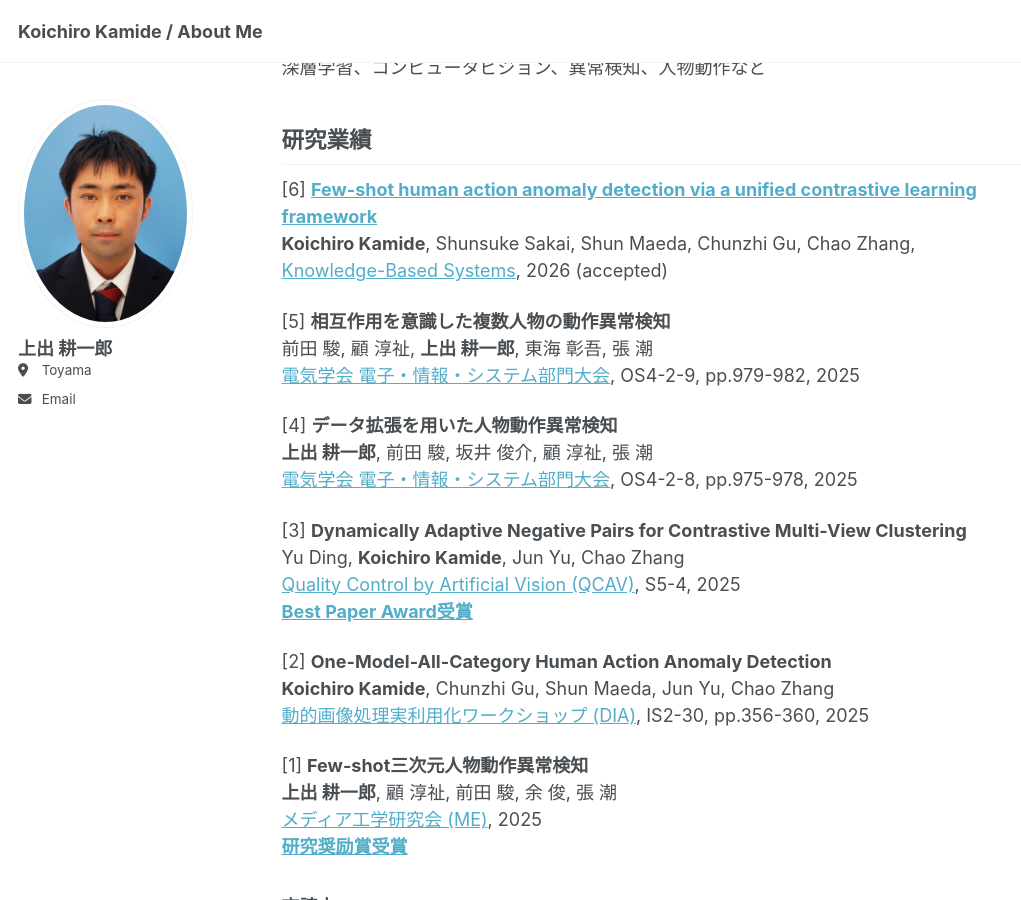
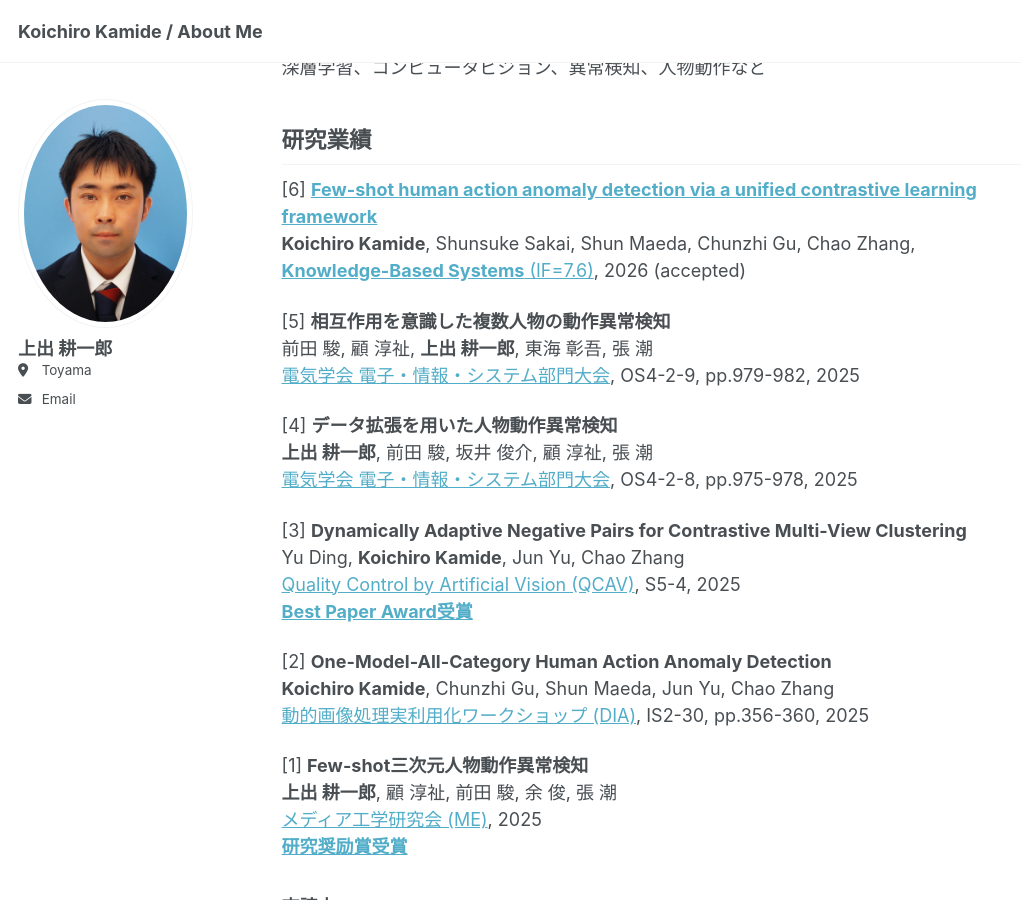
Before and after one commit to koichiro-kamide/koichiro-kamide.github.io, a Jekyll site: the page built from _pages/about.md, in a window 1280 px wide and 900 px high, scrolled down 402 px. Shown: the whole window, without its empty margins (0-1021 px from the left). Built offline with Jekyll 4.4.1, drawn with Linux system fonts in a browser that asks for light colours.

Commit message:
Add IF to KBS.

```diff
--- a/_pages/about.md
+++ b/_pages/about.md
@@ -41,7 +41,7 @@ redirect_from:
 ## 研究業績
 [6] [**Few-shot human action anomaly detection via a unified contrastive learning framework**](https://www.sciencedirect.com/science/article/pii/S0950705125021689)
 **Koichiro Kamide**, Shunsuke Sakai, Shun Maeda, Chunzhi Gu, Chao Zhang,
-[Knowledge-Based Systems](https://www.sciencedirect.com/journal/knowledge-based-systems), 2026 (accepted)
+[**Knowledge-Based Systems** (IF=7.6)](https://www.sciencedirect.com/journal/knowledge-based-systems), 2026 (accepted)
 
 [5] **相互作用を意識した複数人物の動作異常検知**
 前田 駿, 顧 淳祉, **上出 耕一郎**, 東海 彰吾, 張 潮
```
